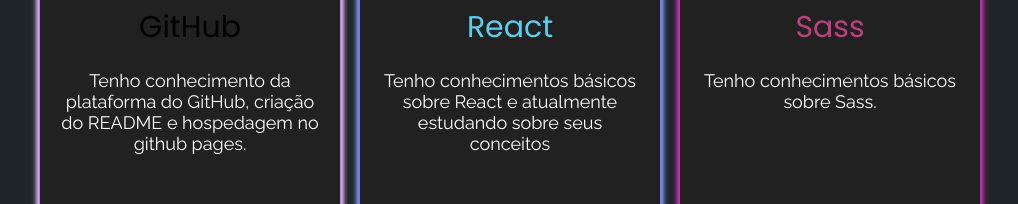
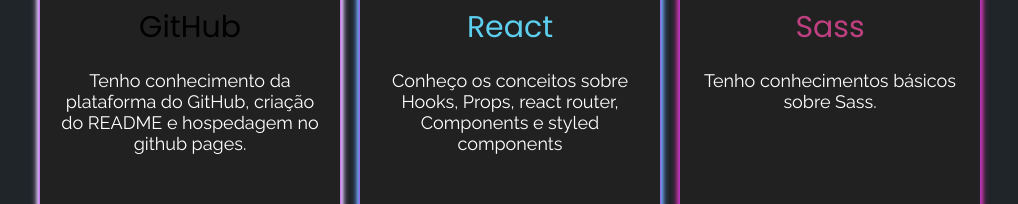
Before and after one commit to michaelpiccagli/portfolio-react, a React (Vite) app: page / in a window 1280 px wide. Shown: the part 3068-3272 px from the top of the page, without its empty margins (130-1148 px from the left). Built offline with nearby package versions, Linux system fonts and the light colour scheme.

Commit message:
card react atualizado

```diff
--- a/src/components/Skills.jsx
+++ b/src/components/Skills.jsx
@@ -57,7 +57,7 @@
               <i className="devicon devicon-react-original"></i>
             </div>
             <h3 className="react">React</h3>
-            <p>Tenho conhecimentos básicos sobre React e atualmente estudando sobre seus conceitos</p>
+            <p>Conheço os conceitos sobre Hooks, Props, react router, Components e styled components</p>
           </div>
 
           <div className="skill sass">
```
